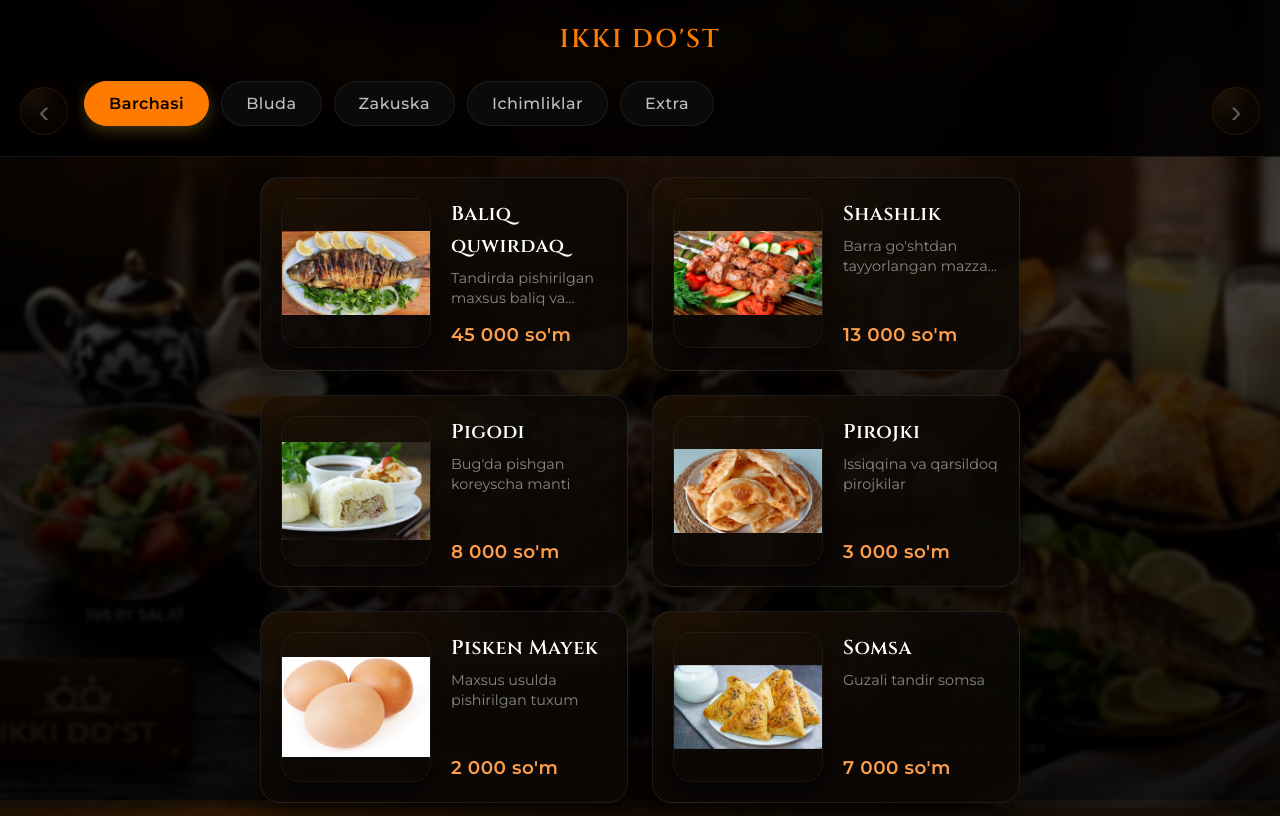
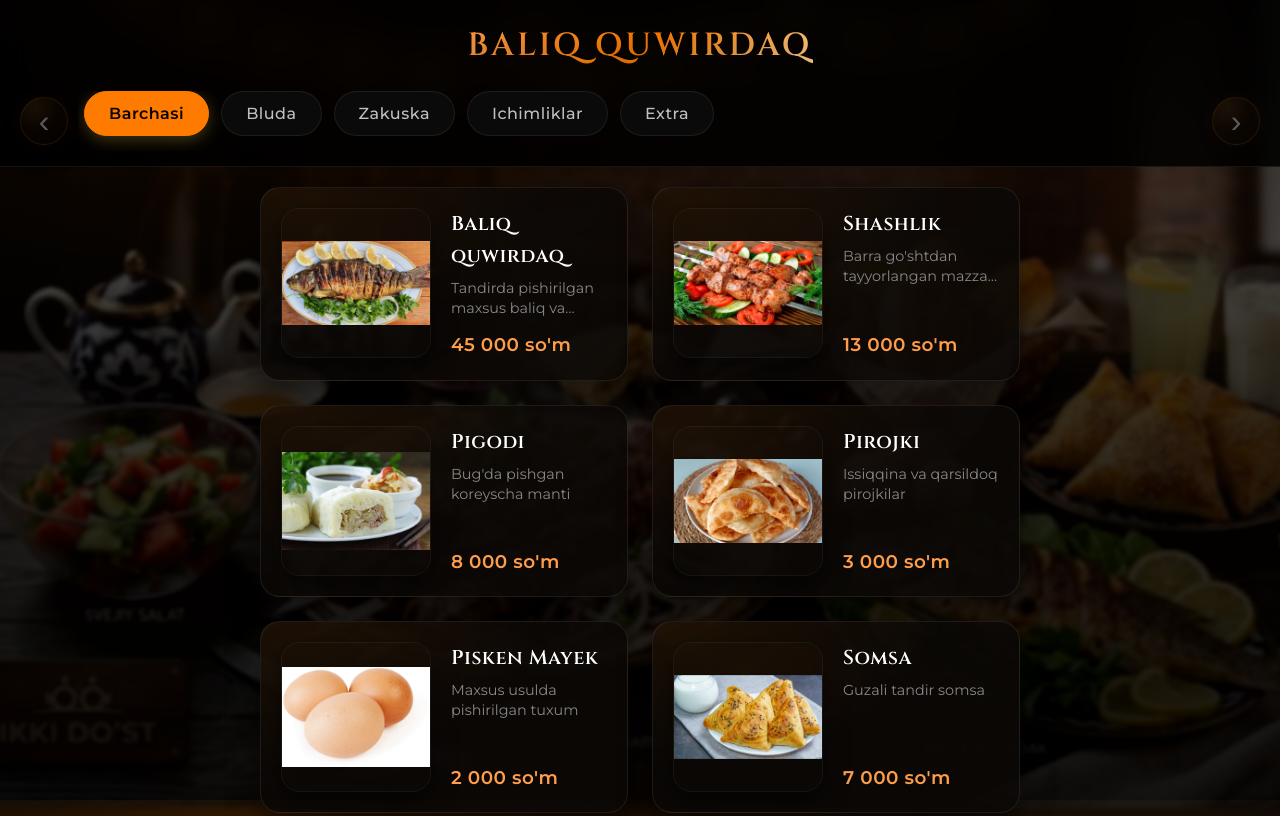
Before and after one commit to Ilxamjon/Eki-dos, a plain HTML site: page qr-cafe-menu/frontend/menu.html in a window 1280 px wide. Shown: the top 816 px of the page. Drawn offline with Linux system fonts and the light colour scheme; no server answers.

Commit message:
Update branding prices and menu items
Made-with: Cursor:

```diff
--- a/qr-cafe-menu/backend/services/supabase.js
+++ b/qr-cafe-menu/backend/services/supabase.js
@@ -76,14 +76,16 @@ function getMockMenu() {
         { id: 12, category: 'Zakuska', name: 'Turak', description: 'Qovurilgan xamirli gazaklar', price: 5000, image_url: 'assets/images/turak.svg' },
         { id: 13, category: 'Zakuska', name: 'Semechka Katta', description: 'Katta paket semechka', price: 15000, image_url: 'assets/images/semechka-katta.svg' },
         { id: 14, category: 'Zakuska', name: 'Semechka Mini', description: 'Kichik paket semechka', price: 5000, image_url: 'assets/images/semechka-mini.svg' },
+        { id: 25, category: 'Zakuska', name: 'Baliq Xe', description: 'Baliq Xe', price: 10000, image_url: 'assets/images/opke-xe.svg' },
 
         { id: 15, category: 'Ichimliklar', name: 'Pivo Razlivnoy', description: 'Muzdek razlivnoy pivo', price: 10000, image_url: 'assets/images/pivo-razlivnoy.svg' },
         { id: 16, category: 'Ichimliklar', name: 'Pivo Kibray', description: 'Kibray pivosi (shisha)', price: 20000, image_url: 'assets/images/pivo-kibray.svg' },
         { id: 17, category: 'Ichimliklar', name: 'Pivo Sarbast Light', description: 'Sarbast Light (shisha)', price: 25000, image_url: 'assets/images/pivo-sarbast-light.svg' },
         { id: 18, category: 'Ichimliklar', name: 'Cola 1L', description: 'Coca-Cola 1 litr', price: 15000, image_url: 'assets/images/cola-1l.svg' },
         { id: 19, category: 'Ichimliklar', name: 'Cola 1.5L', description: 'Coca-Cola 1.5 litr', price: 18000, image_url: 'assets/images/cola-15l.svg' },
-        { id: 20, category: 'Ichimliklar', name: 'Mineral 1.5L', description: 'Gazli mineral suv 1.5L', price: 8000, image_url: 'assets/images/mineral-15l.svg' },
-        { id: 21, category: 'Ichimliklar', name: 'Mineral 1L', description: 'Gazsiz mineral suv 1L', price: 6000, image_url: 'assets/images/mineral-1l.svg' },
+        { id: 20, category: 'Ichimliklar', name: 'Mineral 1.5L', description: 'Gazli mineral suv 1.5L', price: 7000, image_url: 'assets/images/mineral-15l.svg' },
+        { id: 21, category: 'Ichimliklar', name: 'Mineral 1L', description: 'Gazsiz mineral suv 1L', price: 5000, image_url: 'assets/images/mineral-1l.svg' },
+        { id: 24, category: 'Ichimliklar', name: 'Gazli ayron', description: 'Gazli ayron', price: 15000, image_url: 'assets/images/mineral-1l.svg' },
 
         { id: 22, category: 'Extra', name: 'Kapchonnıy Balıq', description: 'Dudlangan maxsus baliq', price: 30000, image_url: 'assets/images/kapchyonny-balyk.svg' },
         { id: 23, category: 'Extra', name: 'Zakrytii Vobla', description: 'Tozalangan quritilgan vobla', price: 30000, image_url: 'assets/images/zakrytii-vobla.svg' }
--- a/qr-cafe-menu/frontend/css/styles.css
+++ b/qr-cafe-menu/frontend/css/styles.css
@@ -245,9 +245,15 @@ h4 {
 }
 
 .header-brand {
-    font-size: 1.6rem;
+    font-size: 2rem;
     margin: 0;
-    letter-spacing: 2px;
+    letter-spacing: 3px;
+    text-transform: uppercase;
+    background: linear-gradient(135deg, var(--gold-light), var(--gold-primary), #FFD08A);
+    -webkit-background-clip: text;
+    background-clip: text;
+    color: transparent;
+    text-shadow: 0 10px 30px rgba(0, 0, 0, 0.7);
 }
 
 .table-badge {
--- a/qr-cafe-menu/frontend/js/app.js
+++ b/qr-cafe-menu/frontend/js/app.js
@@ -223,14 +223,16 @@ function getMockMenu() {
         { id: 12, category: 'Zakuska', name: 'Turak', description: 'Qovurilgan xamirli gazaklar', price: 5000, image_url: 'assets/images/turak.svg' },
         { id: 13, category: 'Zakuska', name: 'Semechka Katta', description: 'Katta paket semechka', price: 15000, image_url: 'assets/images/semechka-katta.svg' },
         { id: 14, category: 'Zakuska', name: 'Semechka Mini', description: 'Kichik paket semechka', price: 5000, image_url: 'assets/images/semechka-mini.svg' },
+        { id: 25, category: 'Zakuska', name: 'Baliq Xe', description: 'Baliq Xe', price: 10000, image_url: 'assets/images/opke-xe.svg' },
 
         { id: 15, category: 'Ichimliklar', name: 'Pivo Razlivnoy', description: 'Muzdek razlivnoy pivo', price: 10000, image_url: 'assets/images/pivo-razlivnoy.svg' },
         { id: 16, category: 'Ichimliklar', name: 'Pivo Kibray', description: 'Kibray pivosi (shisha)', price: 20000, image_url: 'assets/images/pivo-kibray.svg' },
         { id: 17, category: 'Ichimliklar', name: 'Pivo Sarbast Light', description: 'Sarbast Light (shisha)', price: 25000, image_url: 'assets/images/pivo-sarbast-light.svg' },
         { id: 18, category: 'Ichimliklar', name: 'Cola 1L', description: 'Coca-Cola 1 litr', price: 15000, image_url: 'assets/images/cola-1l.svg' },
         { id: 19, category: 'Ichimliklar', name: 'Cola 1.5L', description: 'Coca-Cola 1.5 litr', price: 18000, image_url: 'assets/images/cola-15l.svg' },
-        { id: 20, category: 'Ichimliklar', name: 'Mineral 1.5L', description: 'Gazli mineral suv 1.5L', price: 8000, image_url: 'assets/images/mineral-15l.svg' },
-        { id: 21, category: 'Ichimliklar', name: 'Mineral 1L', description: 'Gazsiz mineral suv 1L', price: 6000, image_url: 'assets/images/mineral-1l.svg' },
+        { id: 20, category: 'Ichimliklar', name: 'Mineral 1.5L', description: 'Gazli mineral suv 1.5L', price: 7000, image_url: 'assets/images/mineral-15l.svg' },
+        { id: 21, category: 'Ichimliklar', name: 'Mineral 1L', description: 'Gazsiz mineral suv 1L', price: 5000, image_url: 'assets/images/mineral-1l.svg' },
+        { id: 24, category: 'Ichimliklar', name: 'Gazli ayron', description: 'Gazli ayron', price: 15000, image_url: 'assets/images/mineral-1l.svg' },
 
         { id: 22, category: 'Extra', name: 'Kapchonnıy Balıq', description: 'Dudlangan maxsus baliq', price: 30000, image_url: 'assets/images/kapchyonny-balyk.svg' },
         { id: 23, category: 'Extra', name: 'Zakrytii Vobla', description: 'Tozalangan quritilgan vobla', price: 30000, image_url: 'assets/images/zakrytii-vobla.svg' }
--- a/qr-cafe-menu/frontend/menu.html
+++ b/qr-cafe-menu/frontend/menu.html
@@ -5,8 +5,8 @@
     <meta charset="UTF-8">
     <meta name="viewport" content="width=device-width, initial-scale=1.0, maximum-scale=1.0, user-scalable=no">
     <meta name="theme-color" content="#000000">
-    <meta name="description" content="Ikki Do'st rasmiy menyusi. Barcha premium ovqatlar va haqiqiy shashliklar.">
-    <title>Menyu - Ikki Do'st</title>
+    <meta name="description" content="Balıq quwırdaq rasmiy menyusi. Mazali taomlar va ichimliklar.">
+    <title>Menyu - Balıq quwırdaq</title>
     <link
         href="https://fonts.googleapis.com/css2?family=Cinzel:wght@500;600;700&family=Montserrat:wght@300;400;500;600&display=swap"
         rel="stylesheet">
@@ -16,7 +16,7 @@
 <body>
     <header class="app-header">
         <div class="header-content">
-            <h1 class="header-brand">IKKI DO'ST</h1>
+            <h1 class="header-brand">Balıq quwırdaq</h1>
         </div>
         <div class="categories-wrapper">
             <button class="cat-arrow cat-arrow-left" type="button" aria-label="Chapga siljit" data-dir="-1">‹</button>
```
